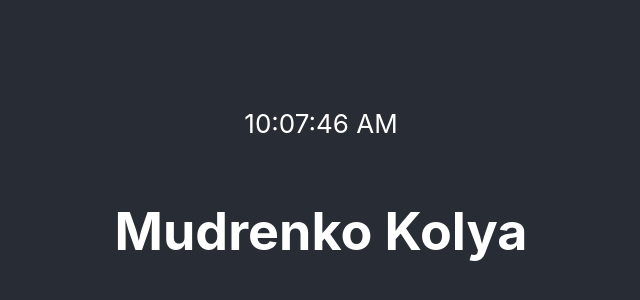
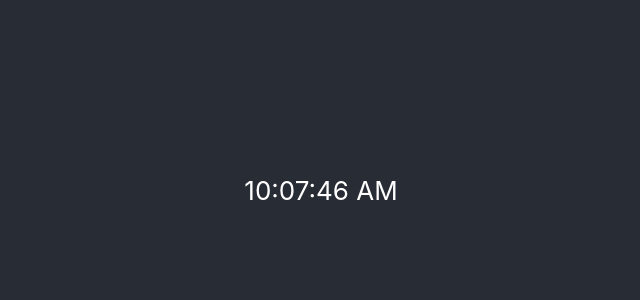
Before and after one commit to Bordjiano/jenkins, a React (Create React App) app: page / in a window 1280 px wide. Shown: the part 210-510 px from the top of the page, without its empty margins (319-959 px from the left). Built offline with nearby package versions, Linux system fonts and the light colour scheme.

Commit message:
Delete name

```diff
--- a/src/App.js
+++ b/src/App.js
@@ -7,7 +7,6 @@ function App() {
     <div className="App">
       <header className="App-header">
         <CurrentTime />
-        <h1>Mudrenko Kolya</h1>
       </header>
     </div>
   );
```
